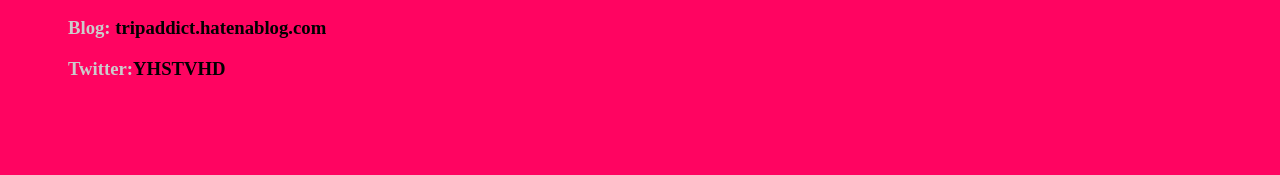
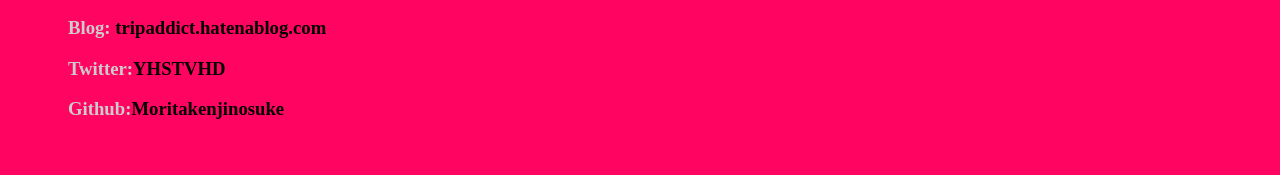
Before and after one commit to yhstvhd/HP, a plain HTML site: page index.html in a window 1280 px wide. Shown: the part 168-343 px from the top of the page. Drawn offline with Linux system fonts and the light colour scheme.

Commit message:
Update index.html

```diff
--- a/index.html
+++ b/index.html
@@ -15,6 +15,7 @@ height:100%; padding-left:10px; padding-right:10px; padding-top:0px; padding-bot
 <h2>YHSTVHD's Works</h2>
 <h3>Blog:<a href= "https://tripaddict.hatenablog.com/" target="_blank" > tripaddict.hatenablog.com</a></h3>
 <h3>Twitter:<a href= https://twitter.com/YHSTVHD target="_blank" >YHSTVHD</a></h3>
+<h3>Github:<a href= https://github.com/yhstvhd target="_blank" >Moritakenjinosuke</a></h3>
 </div>
 <h2>COVID-19 emergency declaration by Japan Government</h2>
 <img src="https://raw.githubusercontent.com/yhstvhd/yhstvhd.github.io/master/emergency.png"
```
